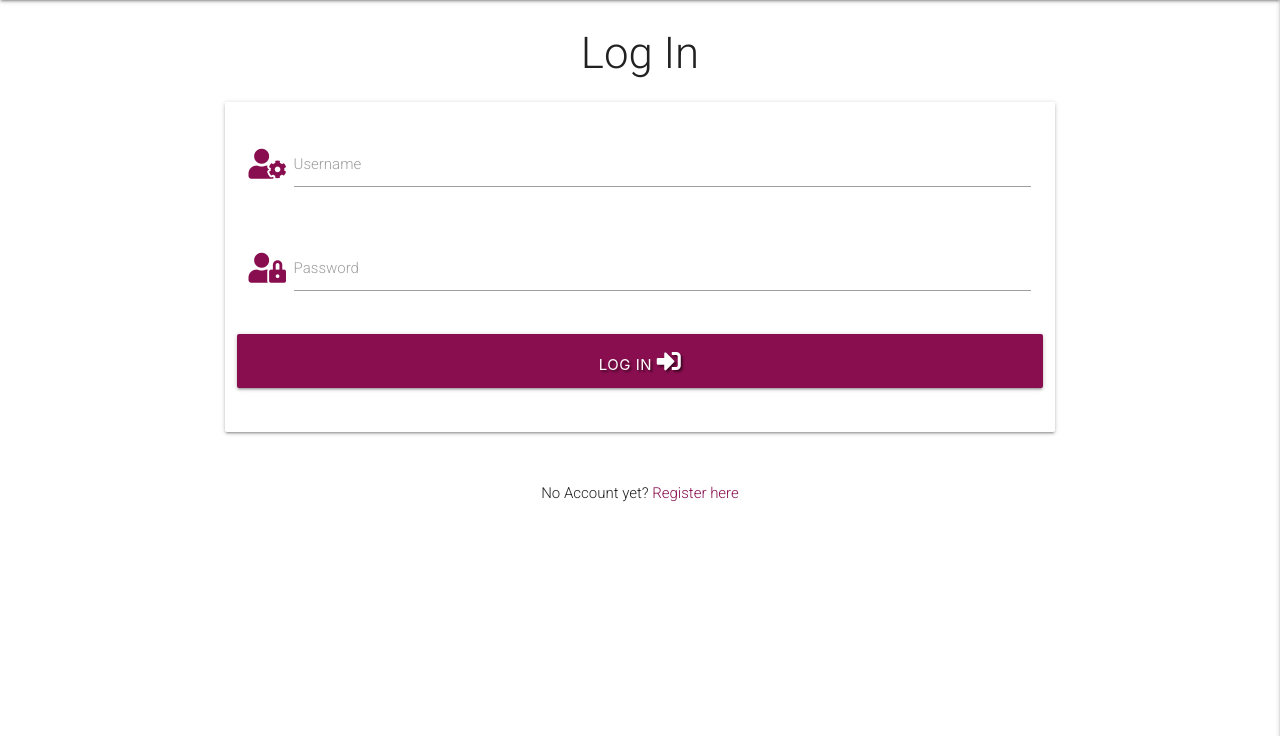
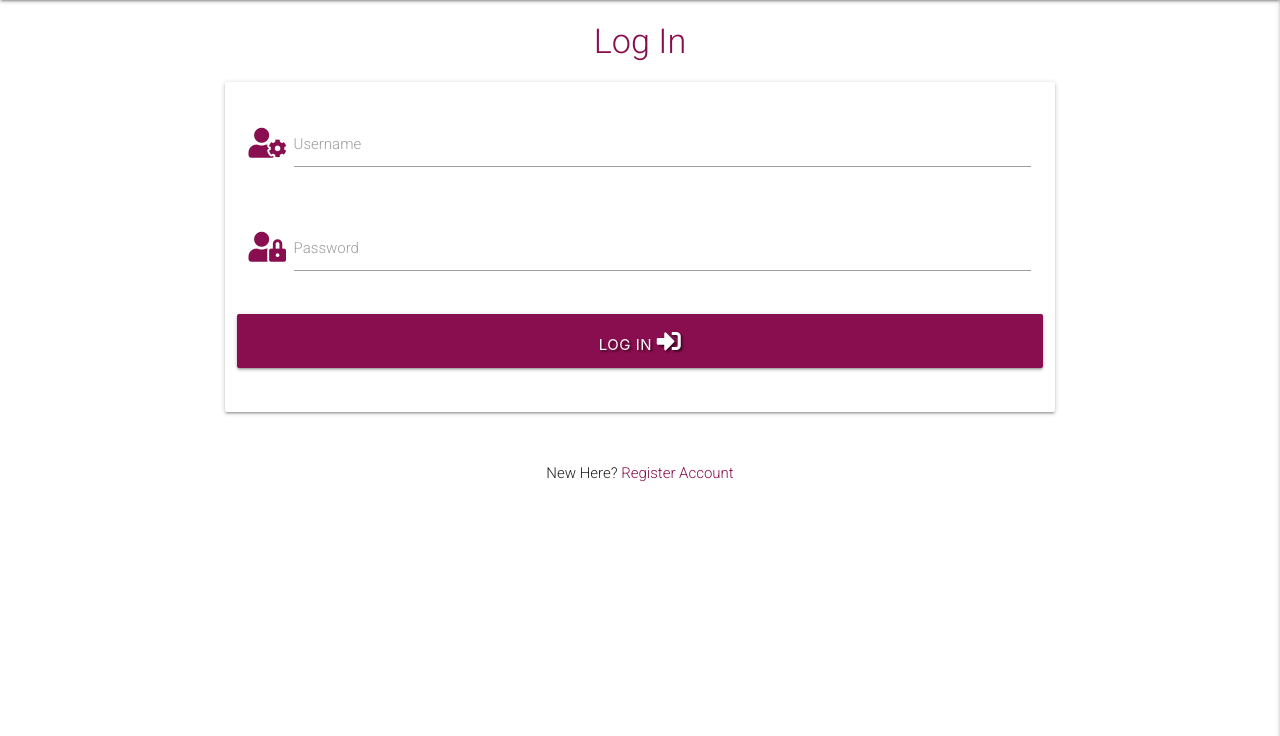
Before and after one commit to gwenjo/MS3-asian-flavours, a Flask app: page /login in a window 1280 px wide. Shown: the part 64-800 px from the top of the page. Run offline with Flask 2, Linux system fonts and the light colour scheme; some libraries are stand-ins or nearby versions.

Commit message:
added a register link to login page.html page

```diff
--- a/templates/login.html
+++ b/templates/login.html
@@ -1,30 +1,32 @@
 {% extends "base.html" %}
 {% block content %}
 
-    <h3 class="center-align">Log In</h3>
+    <!-- Page Header -->
+    <h4 class="center-align page-header">Log In</h4>
 
+    <!-- Login Form -->
     <div class="row">
         <form class="col s12 m8 offset-m2" method="POST" action="{{ url_for('login') }}">
             <div class="card-panel">
-                <!-- username -->
+                <!-- Username -->
                 <div class="row">
 					<div class="input-field col s12">
-						<i class="fas fa-user-cog prefix pink-text text-darken-4"></i>
+                        <i class="fas fa-user-cog prefix pink-text text-darken-4"></i>
 						<input id="username" name="username" type="text" minlength="5"
                             maxlength="15" pattern="^[a-zA-Z0-9]{5,15}$" class="validate" required>
 						<label for="username">Username</label>
 					</div>
                 </div>
-                <!-- passowrd -->
+                <!-- Password -->
                 <div class="row">
                     <div class="input-field col s12">
-						<i class="fas fa-user-lock prefix pink-text text-darken-4"></i>
+                        <i class="fas fa-user-lock prefix pink-text text-darken-4"></i>
                         <input id="password" name="password" type="password" minlength="5"
                             maxlength="15" pattern="^[a-zA-Z0-9]{5,15}$" class="validate" required>
                         <label for="password">Password</label>
                     </div>
                 </div>
-                <!-- login -->
+                <!-- Login Button -->
                 <div class="row">
                     <button type="submit" class="col s12 btn-large pink darken-4 text-shadow">
                         Log In <i class="fas fa-sign-in-alt"></i>
@@ -34,11 +36,12 @@
         </form>
     </div>
 
+    <!-- Link to Register -->
     <div class="row">
         <div class="col s12">
             <p class="center-align">
-                No Account yet?
-                <a href="{{ url_for('register') }}" class="pink-text text-darken-4">Register here</a>
+                New Here?
+                <a href="{{ url_for('register') }}" class="pink-text text-darken-4">Register Account</a>
             </p>
         </div>
     </div>
```
Also changed, not shown: templates/profile.html (+1 -11 lines).
